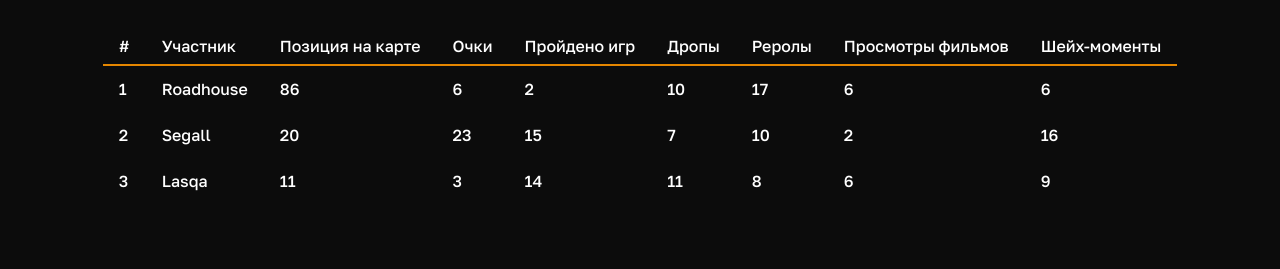
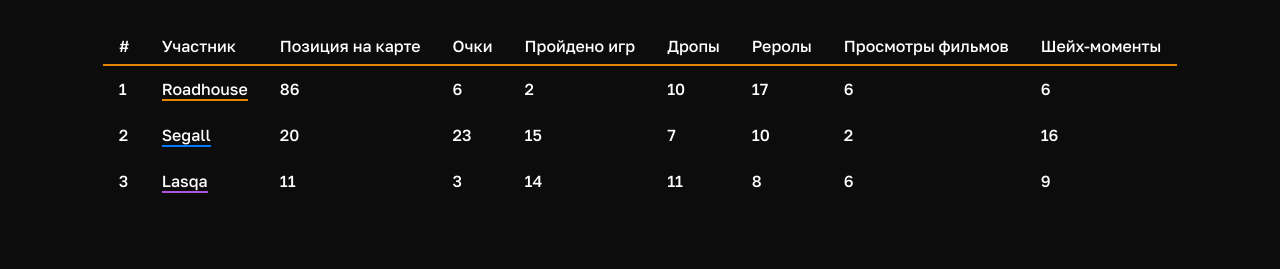
Before and after one commit to i7d3v3l0p3r/aukus-frontend, a React (Create React App) app: page /stats in a window 1280 px wide. Shown: the part 246-515 px from the top of the page. Built offline with nearby package versions, Linux system fonts and the light colour scheme.

Commit message:
Add player links to leaderboard table

```diff
--- a/src/pages/stats/StatsPage.tsx
+++ b/src/pages/stats/StatsPage.tsx
@@ -8,7 +8,9 @@ import {
 } from '@mui/material'
 import { useQuery } from '@tanstack/react-query'
 import BottomSection from 'components/BottomSection'
+import LinkSpan from 'components/LinkSpan'
 import { useState } from 'react'
+import { Link } from 'react-router-dom'
 import { fetchPlayers, fetchStats } from 'utils/api'
 import { getPlayerColor, Player, PlayerStats } from 'utils/types'
 
@@ -100,7 +102,17 @@ export default function StatsPage() {
             {playersStatsByPosition.map((playerStat, index) => (
               <TableRow key={index}>
                 <TableCell>{index + 1}</TableCell>
-                <TableCell>{playersById[playerStat.id].name}</TableCell>
+                <TableCell>
+                  <Link
+                    to={`/players/${playersById[playerStat.id].url_handle}`}
+                  >
+                    <LinkSpan
+                      color={getPlayerColor(playersById[playerStat.id])}
+                    >
+                      {playersById[playerStat.id].name}
+                    </LinkSpan>
+                  </Link>
+                </TableCell>
                 <TableCell>{playerStat.map_position}</TableCell>
                 <TableCell>{getPlayerScore(playerStat)}</TableCell>
                 <TableCell>{playerStat.games_completed}</TableCell>
```
